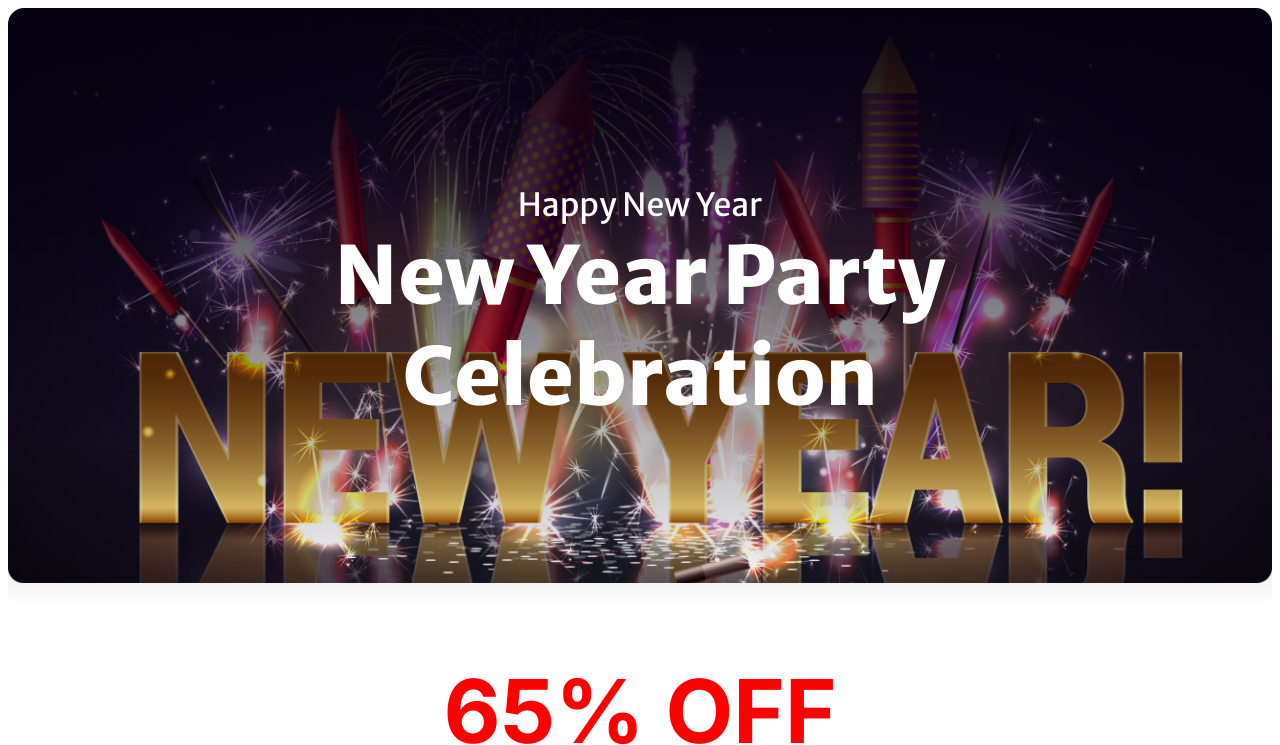
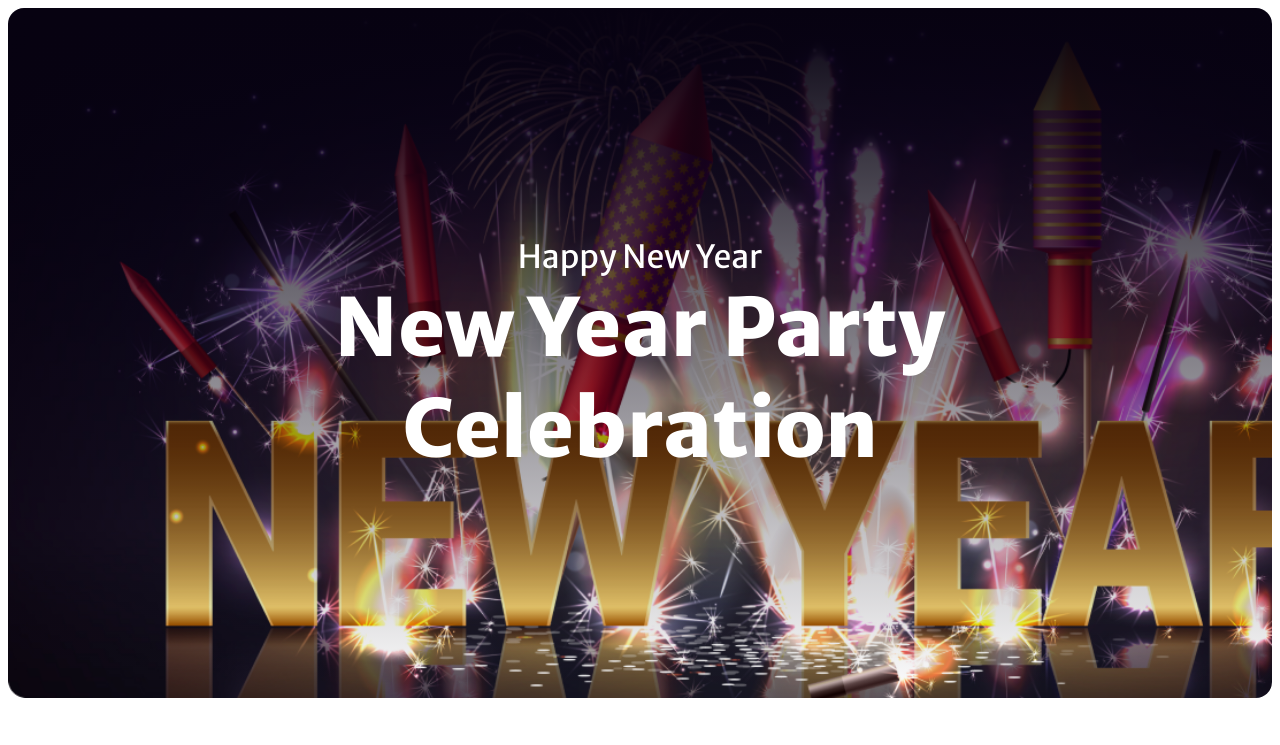
Before and after one commit to khalilulla222/my-third-portfolio, a plain HTML site: page index.html in a window 1280 px wide. Shown: the top 745 px of the page. Drawn offline with Linux system fonts and the light colour scheme.

Commit message:
added css commit

```diff
--- a/style/style.css
+++ b/style/style.css
@@ -8,18 +8,19 @@ body{
 header{
     background-image:linear-gradient(180deg, #070211 0%, rgba(7, 2, 17, 0.00) 100%),url(../image/Banner\ Image.png);
     background-repeat: no-repeat;
-
-    background-size: 100%;
-margin: ;
+    display: flex;
+    background-size: cover;
+position: relative;
+align-items: center;
+justify-content: center;
 text-align: center;
 color: white;
 border-radius: 16px;
-height: 600px;
+height: 690px;
 font-family: "Merriweather Sans";
 }
 .happy-new-year{
-padding-top:177px ;
-text-align: center;
+padding-top:10px ;
 font-size: 32px;
 font-weight: 400;
 margin: 0px;
```
